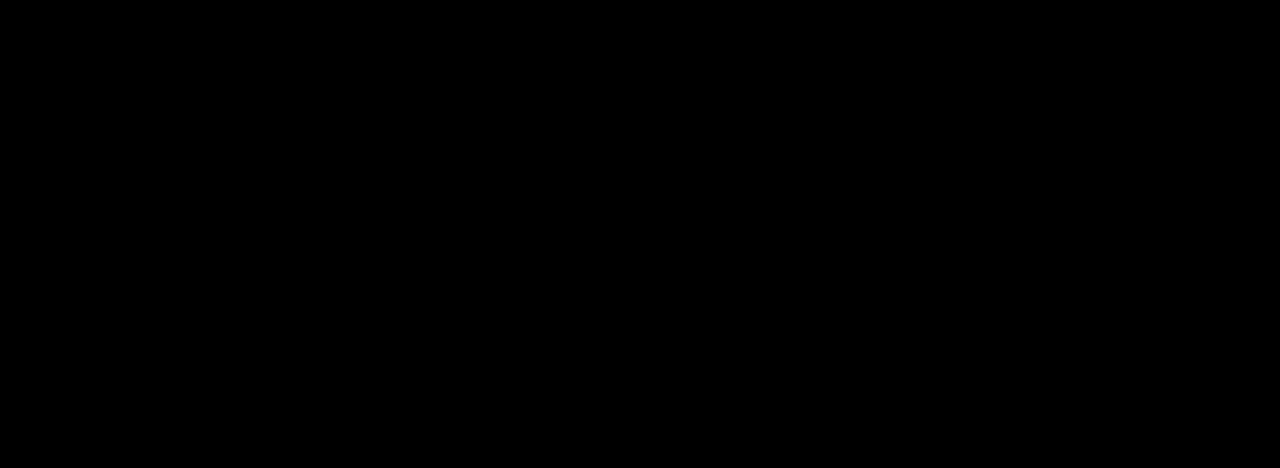
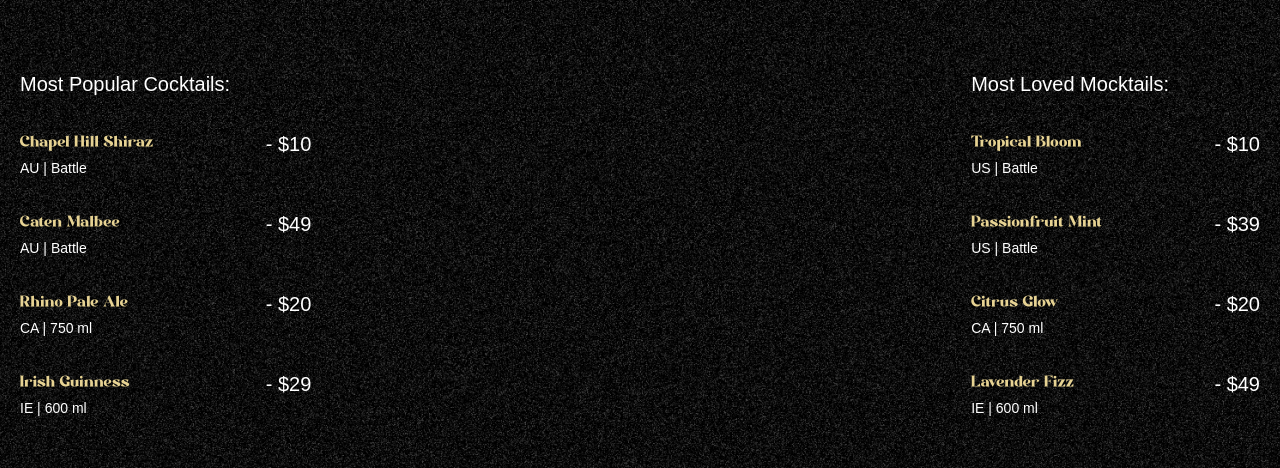
Before and after one commit to MohammadhRimaz/Mojito-GSAPAnimation, a React (Vite) app: page / in a window 1280 px wide. Shown: the part 890-1358 px from the top of the page. Built offline with nearby package versions, Linux system fonts and the light colour scheme; a web font is replaced by a local one.

Commit message:
feat: add Cocktails component with GSAP animations and update pricing in constants

```diff
--- a/constants/index.js
+++ b/constants/index.js
@@ -55,7 +55,7 @@
     name: "Passionfruit Mint",
     country: "US",
     detail: "Battle",
-    price: "$49",
+    price: "$39",
   },
   {
     name: "Citrus Glow",
@@ -67,7 +67,7 @@
     name: "Lavender Fizz",
     country: "IE",
     detail: "600 ml",
-    price: "$29",
+    price: "$49",
   },
 ];
 
--- a/src/App.jsx
+++ b/src/App.jsx
@@ -2,6 +2,7 @@
 import gsap from "gsap";
 import NavBar from "./components/NavBar";
 import Hero from "./components/Hero";
+import Cocktails from "./components/Cocktails";
 
 gsap.registerPlugin(ScrollTrigger, SplitText);
 
@@ -10,6 +11,7 @@
     <main>
       <NavBar />
       <Hero />
+      <Cocktails />
     </main>
   );
 };
--- /dev/null
+++ b/src/components/Cocktails.jsx
@@ -0,0 +1,80 @@
+import { useGSAP } from "@gsap/react";
+import gsap from "gsap";
+import { cocktailLists, mockTailLists } from "../../constants";
+
+const Cocktails = () => {
+  useGSAP(() => {
+    const parallaxTimeline = gsap.timeline({
+      scrollTrigger: {
+        trigger: "#cocktails",
+        start: "top 30%",
+        end: "bottom 80%",
+        scrub: true,
+      },
+    });
+
+    parallaxTimeline
+      .from("#c-left-leaf", {
+        x: -100,
+        y: 100,
+      })
+      .from("#c-right-leaf", {
+        x: 100,
+        y: 100,
+      });
+  });
+
+  return (
+    <section id="cocktails" className="noisy">
+      <img
+        src="/images/cocktail-left-leaf.png"
+        alt="left-leaf"
+        id="c-left-leaf"
+      />
+      <img
+        src="/images/cocktail-right-leaf.png"
+        alt="right-leaf"
+        id="c-right-leaf"
+      />
+
+      <div className="list">
+        <div className="popular">
+          <h2>Most Popular Cocktails:</h2>
+
+          <ul>
+            {cocktailLists.map(({ name, country, detail, price }) => (
+              <li key={name}>
+                <div className="md:me-28">
+                  <h3>{name}</h3>
+                  <p>
+                    {country} | {detail}
+                  </p>
+                </div>
+                <span>- {price}</span>
+              </li>
+            ))}
+          </ul>
+        </div>
+        <div className="loved">
+          <h2>Most Loved Mocktails:</h2>
+
+          <ul>
+            {mockTailLists.map(({ name, country, detail, price }) => (
+              <li key={name}>
+                <div className="me-28">
+                  <h3>{name}</h3>
+                  <p>
+                    {country} | {detail}
+                  </p>
+                </div>
+                <span>- {price}</span>
+              </li>
+            ))}
+          </ul>
+        </div>
+      </div>
+    </section>
+  );
+};
+
+export default Cocktails;
```
